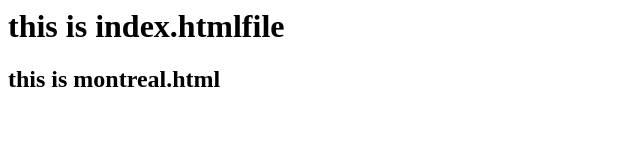
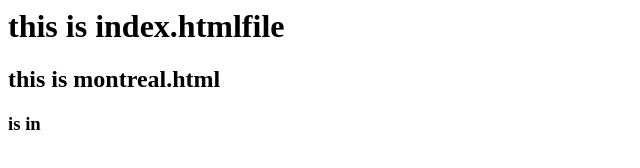
Before and after one commit to saisharan1467/githubrepo, a plain HTML site: page index.html in a window 1280 px wide. Shown: the full height of the page, 0-640 px from the left. Drawn offline with Linux system fonts and the light colour scheme.

Commit message:
edit index.html

```diff
--- a/index.html
+++ b/index.html
@@ -1,2 +1,3 @@
 <h1> this is index.htmlfile </h1>
 <h2> this is montreal.html </h2>
+<h3> is in
```
